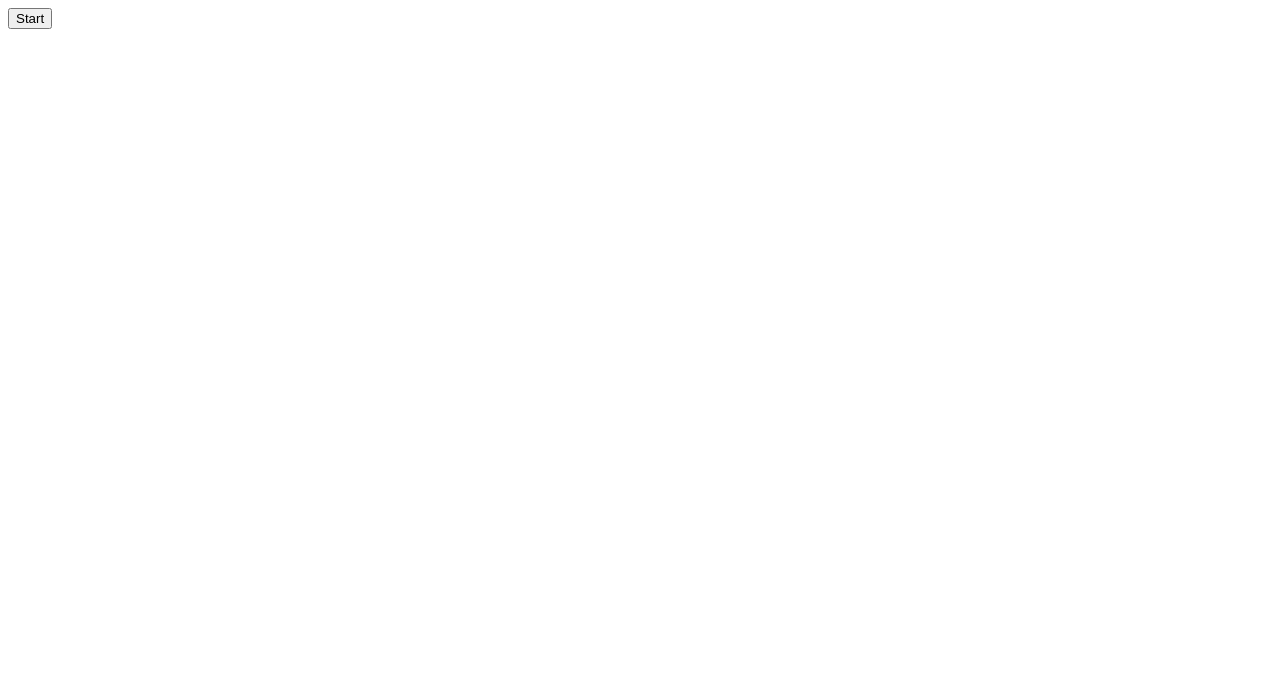
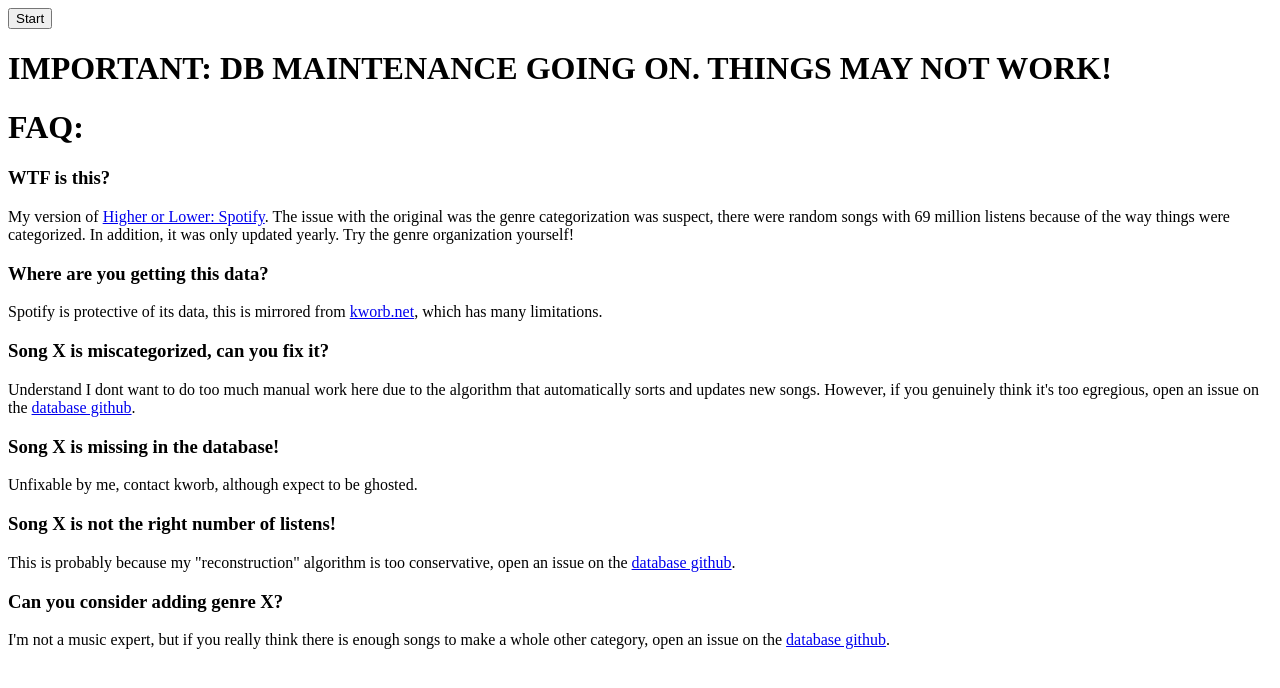
Before and after one commit to fmpreferences/spotgame-site, a SvelteKit app: page / in a window 1280 px wide. Shown: the top 688 px of the page. Built offline with nearby package versions, Linux system fonts and the light colour scheme.

Commit message:
Site maintenance message

```diff
--- a/src/routes/+page.svelte
+++ b/src/routes/+page.svelte
@@ -1,3 +1,23 @@
 <form action="/game">
     <input type="submit" value="Start" />
+    <h1>IMPORTANT: DB MAINTENANCE GOING ON. THINGS MAY NOT WORK!</h1>
+
+    <h1>FAQ:</h1>
+    <h3>WTF is this?</h3>
+    <p>My version of <a href="https://www.higherorlowergame.com/spotify/songs/">Higher or Lower: Spotify</a>. The issue with the original was the genre categorization was suspect, there were random songs with 69 million listens because of the way things were categorized. In addition, it was only updated yearly. Try the genre organization yourself!</p>
+
+    <h3>Where are you getting this data?</h3>
+    <p>Spotify is protective of its data, this is mirrored from <a href="https://kworb.net/spotify/toplists.html">kworb.net</a>, which has many limitations.</p>
+
+    <h3>Song X is miscategorized, can you fix it?</h3>
+    <p>Understand I dont want to do too much manual work here due to the algorithm that automatically sorts and updates new songs. However, if you genuinely think it's too egregious, open an issue on the <a href="https://github.com/fmpreferences/spotgame-data">database github</a>.</p>
+
+    <h3>Song X is missing in the database!</h3>
+    <p>Unfixable by me, contact kworb, although expect to be ghosted.</p>
+
+    <h3>Song X is not the right number of listens!</h3>
+    <p>This is probably because my "reconstruction" algorithm is too conservative, open an issue on the <a href="https://github.com/fmpreferences/spotgame-data">database github</a>.</p>
+
+    <h3>Can you consider adding genre X?</h3>
+    <p>I'm not a music expert, but if you really think there is enough songs to make a whole other category, open an issue on the <a href="https://github.com/fmpreferences/spotgame-data">database github</a>.</p>
 </form>
```
